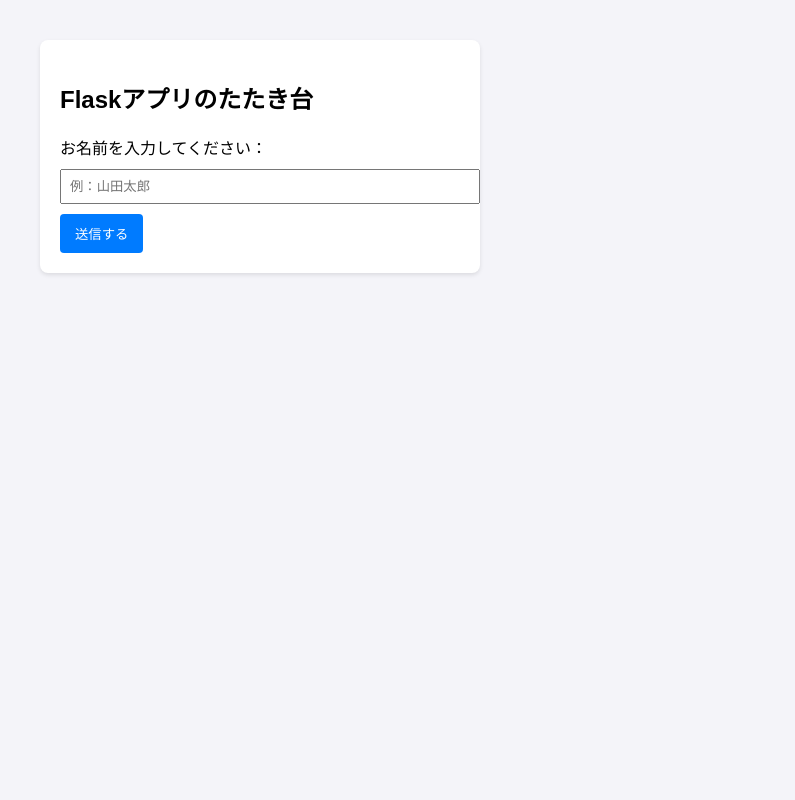
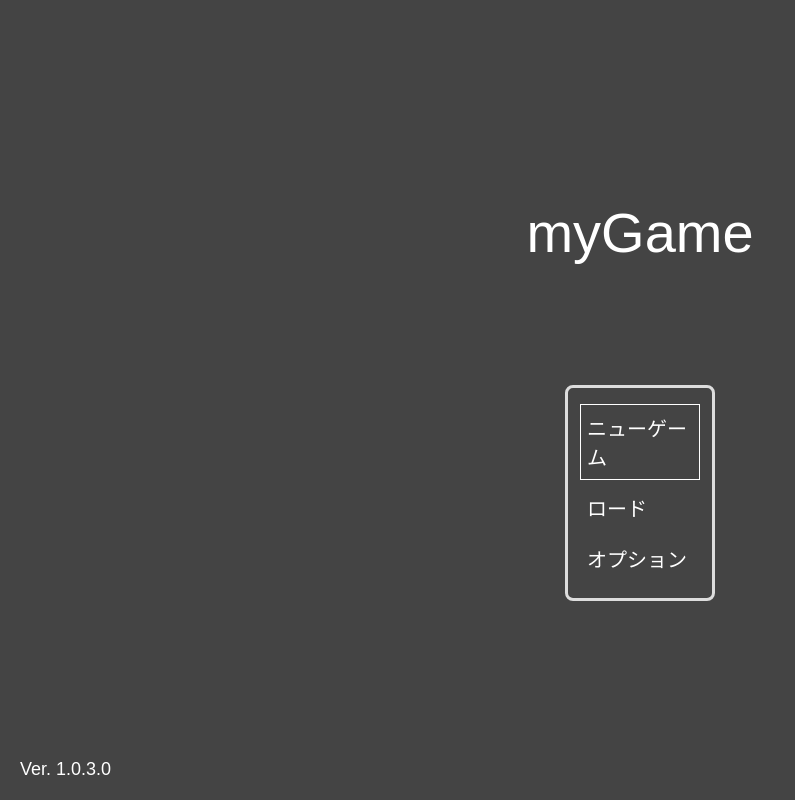
Before and after one commit to Noah-rk-830/myApp, a Flask app: page / in a window 1280 px wide. Shown: the whole page, without its empty margins (0-795 px from the left). Run offline with Flask 3, Linux system fonts and the light colour scheme.

Commit message:
title編集

```diff
--- /dev/null
+++ b/static/js/title.js
@@ -0,0 +1,123 @@
+/****************************************
+    タイトルメニュー
+****************************************/
+
+const menuItems = document.querySelectorAll("#menuList li");
+
+// 現在選択中のメニュー番号
+let selectedIndex = 0;
+
+/****************************************
+    選択表示更新
+****************************************/
+function updateSelection() {
+
+    menuItems.forEach(item => {
+        item.classList.remove("selected");
+    });
+
+    menuItems[selectedIndex].classList.add("selected");
+
+}
+
+/****************************************
+    メニュー決定処理
+****************************************/
+function executeMenu() {
+
+    const action = menuItems[selectedIndex].dataset.action;
+
+    switch (action) {
+
+        case "new":
+            // ゲーム開始画面へ
+            // location.href = "/game";
+            alert("ニューゲーム");
+            break;
+
+        case "load":
+            // ロード画面へ
+            // location.href = "/load";
+            alert("ロード");
+            break;
+
+        case "option":
+            // オプション画面へ
+            // location.href = "/option";
+            alert("オプション");
+            break;
+
+    }
+
+}
+
+/****************************************
+    キーボード操作
+****************************************/
+document.addEventListener("keydown", function (e) {
+
+    switch (e.key) {
+
+        case "ArrowUp":
+
+            selectedIndex--;
+
+            if (selectedIndex < 0) {
+                selectedIndex = menuItems.length - 1;
+            }
+
+            updateSelection();
+            e.preventDefault();
+            break;
+
+        case "ArrowDown":
+
+            selectedIndex++;
+
+            if (selectedIndex >= menuItems.length) {
+                selectedIndex = 0;
+            }
+
+            updateSelection();
+            e.preventDefault();
+            break;
+
+        case "Enter":
+
+            executeMenu();
+            e.preventDefault();
+            break;
+
+    }
+
+});
+
+/****************************************
+    マウス操作
+****************************************/
+menuItems.forEach((item, index) => {
+
+    // マウスを乗せたら選択
+    item.addEventListener("mouseenter", function () {
+
+        selectedIndex = index;
+        updateSelection();
+
+    });
+
+    // クリックで決定
+    item.addEventListener("click", function () {
+
+        selectedIndex = index;
+        updateSelection();
+
+        executeMenu();
+
+    });
+
+});
+
+/****************************************
+    初期表示
+****************************************/
+updateSelection();
--- a/templates/index.html
+++ b/templates/index.html
@@ -1,26 +1,165 @@
 <!DOCTYPE html>
 <html lang="ja">
+
 <head>
-    <meta charset="UTF-8">
-    <meta name="viewport" content="width=device-width, initial-scale=1.0">
-    <title>Flaskたたき台アプリ</title>
-    <style>
-        body { font-family: sans-serif; margin: 40px; background-color: #f4f4f9; }
-        .container { background: white; padding: 20px; border-radius: 8px; box-shadow: 0 2px 4px rgba(0,0,0,0.1); max-width: 400px; }
-        input[type="text"] { width: 100%; padding: 8px; margin: 10px 0; box-sizing: border-radius; }
-        button { background-color: #007BFF; color: white; padding: 10px 15px; border: none; border-radius: 4px; cursor: pointer; }
-        button:hover { background-color: #0056b3; }
-    </style>
+<meta charset="UTF-8">
+<meta name="viewport" content="width=device-width, initial-scale=1.0">
+
+<title>myGame</title>
+
+<style>
+
+*{
+    margin:0;
+    padding:0;
+    box-sizing:border-box;
+}
+
+body{
+
+    width:100vw;
+    height:100vh;
+
+    background:#444;
+    color:white;
+
+    font-family:"Yu Gothic","Meiryo",sans-serif;
+
+    overflow:hidden;
+
+}
+
+/*=========================
+    タイトル・メニュー全体
+=========================*/
+
+.main{
+
+    width:100%;
+    height:100%;
+
+    display:flex;
+    flex-direction:column;
+
+    justify-content:center;
+    align-items:center;
+
+    gap:120px;
+
+}
+
+/*=========================
+    タイトル
+=========================*/
+
+.title{
+
+    font-size:56px;
+    font-weight:normal;
+
+}
+
+/*=========================
+    メニュー枠
+=========================*/
+
+.menu{
+
+    border:3px solid #ddd;
+    border-radius:8px;
+
+    padding:12px;
+
+}
+
+/*=========================
+    リスト
+=========================*/
+
+.menu ul{
+
+    list-style:none;
+
+}
+
+.menu li{
+
+    width:120px;
+
+    padding:8px 6px;
+
+    margin:4px 0;
+
+    font-size:20px;
+
+    border:1px solid transparent;
+
+    user-select:none;
+
+}
+
+/* 選択中 */
+
+.menu li.selected{
+
+    border:1px solid white;
+
+}
+
+/*=========================
+    バージョン
+=========================*/
+
+.version{
+
+    position:fixed;
+
+    left:20px;
+    bottom:20px;
+
+    font-size:18px;
+
+}
+
+</style>
+
 </head>
+
 <body>
-    <div class="container">
-        <h2>Flaskアプリのたたき台</h2>
-        <form action="/greet" method="POST">
-            <label for="username">お名前を入力してください：</label>
-            <input type="text" id="username" name="username" placeholder="例：山田太郎" required>
-            <button type="submit">送信する</button>
-        </form>
+
+<div class="main">
+
+    <div class="title">
+        myGame
     </div>
-    <script src="{{ url_for('static', filename='js/script.js') }}"></script>
+
+    <div class="menu">
+
+        <ul id="menuList">
+
+            <li class="selected" data-action="new">
+                ニューゲーム
+            </li>
+
+            <li data-action="load">
+                ロード
+            </li>
+
+            <li data-action="option">
+                オプション
+            </li>
+
+        </ul>
+
+    </div>
+
+</div>
+
+<div class="version">
+    Ver. 1.0.3.0
+</div>
+<script src="{{ url_for('static', filename='js/script.js') }}"></script>
+<script src="{{ url_for('static', filename='js/title.js') }}"></script>
+
 </body>
 </html>
```
